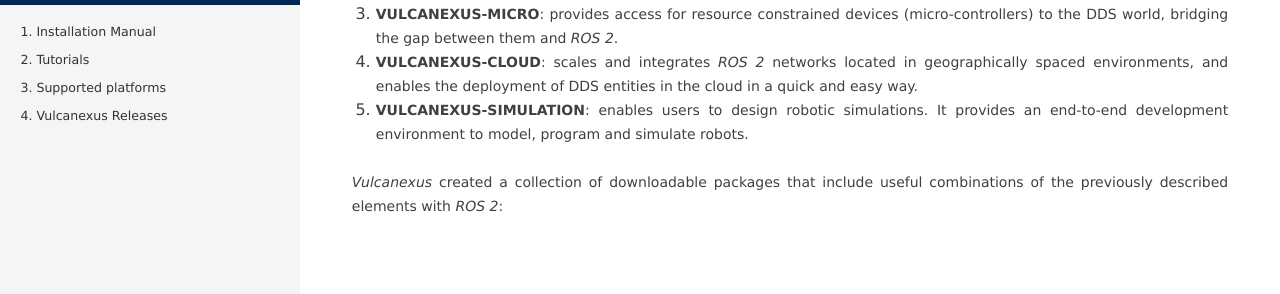
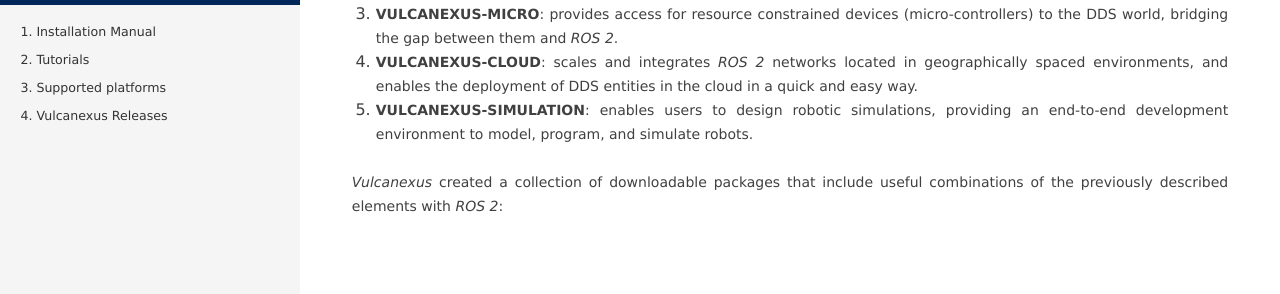
Before and after one commit to eProsima/vulcanexus, a Sphinx documentation site: the page built from docs/index.rst, in a window 1280 px wide and 900 px high, scrolled down 368 px. Shown: the part 158-452 px from the top of the window. Built offline with Sphinx 7.4.7 and the Read the Docs theme 2.0.0, drawn with Linux system fonts in a browser that asks for light colours.

Commit message:
Update docs/index.rst
Co-authored-by: Eduardo Ponz Segrelles <eduardoponz@eprosima.com>

```diff
--- a/docs/index.rst
+++ b/docs/index.rst
@@ -24,7 +24,7 @@
 2. **VULCANEXUS-TOOLS**: a set of features and applications which allows users to test, improve and configure the performance of *Vulcanexus* in their systems.
 3. **VULCANEXUS-MICRO**: provides access for resource constrained devices (micro-controllers) to the DDS world, bridging the gap between them and *ROS 2*.
 4. **VULCANEXUS-CLOUD**: scales and integrates *ROS 2* networks located in geographically spaced environments, and enables the deployment of DDS entities in the cloud in a quick and easy way.
-5. **VULCANEXUS-SIMULATION**: enables users to design robotic simulations. It provides an end-to-end development environment to model, program and simulate robots.
+5. **VULCANEXUS-SIMULATION**: enables users to design robotic simulations, providing an end-to-end development environment to model, program, and simulate robots.
 
 *Vulcanexus* created a collection of downloadable packages that include useful combinations of the previously described elements with *ROS 2*:
 
```
